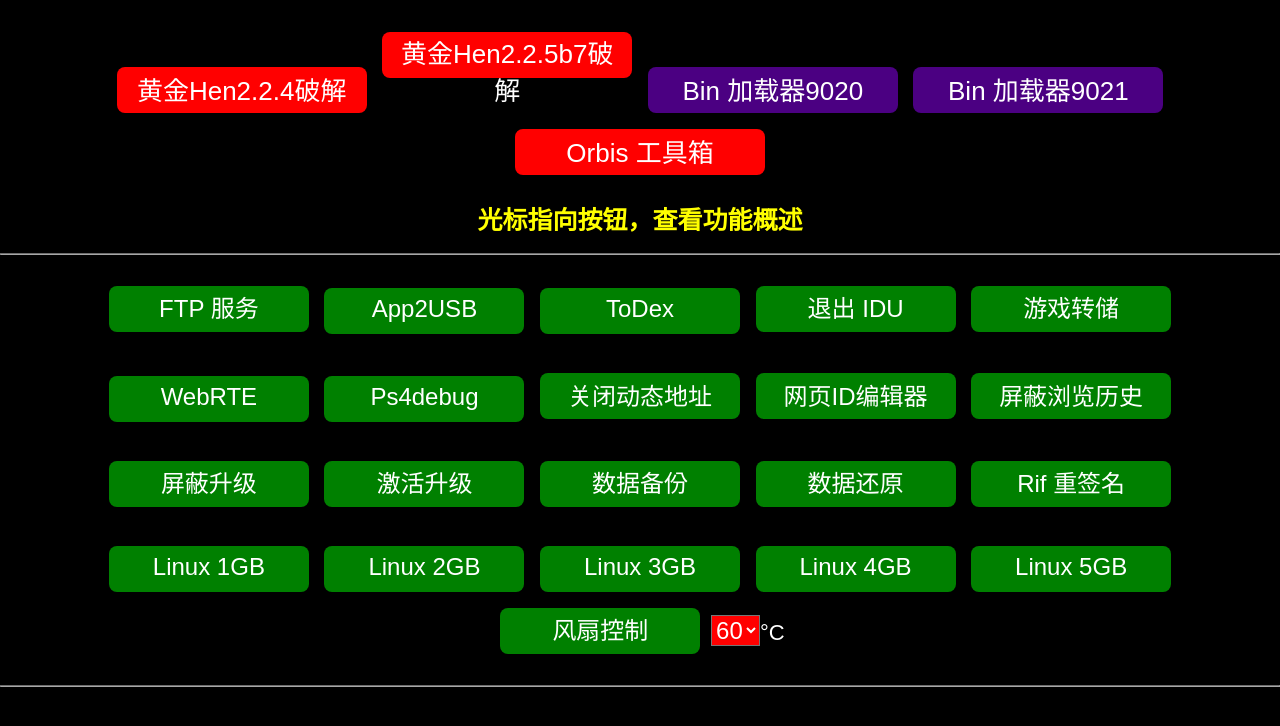
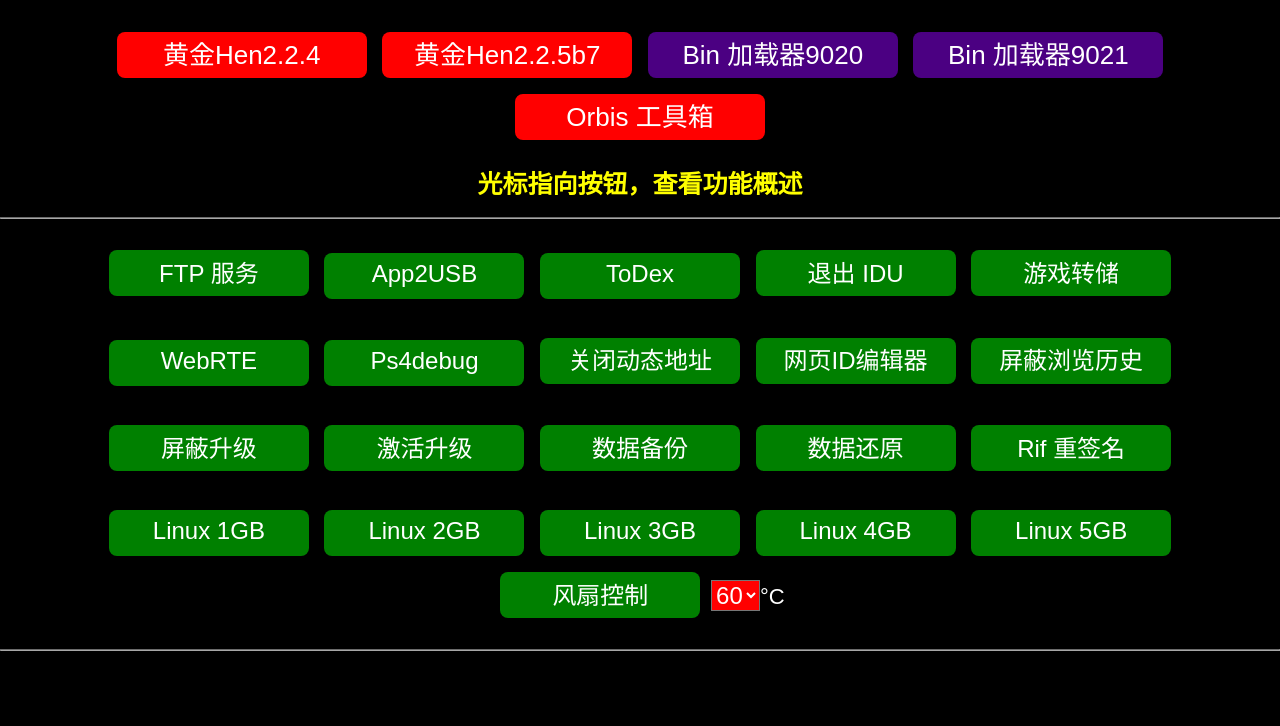
Before and after one commit to yhn21/p, a plain HTML site: page 9v9/index.html in a window 1280 px wide. Shown: the part 74-800 px from the top of the page. Drawn offline with Linux system fonts and the light colour scheme.

Commit message:
Update index.html

```diff
--- a/9v9/index.html
+++ b/9v9/index.html
@@ -665,8 +665,8 @@ gtav.style.display = "none";
 <div id=all style="text-align:center;">
 
 
-<button class="btn2"  id="button-Payload" onMouseOver="progress.innerHTML='goldhen2.2.4 运行游戏'"; onmouseout="progress.innerHTML='光标指向按钮，查看功能概述'" type="button" onclick="goldhen3()"   > 黄金Hen2.2.4破解 </button>
-<button class="btn2"  id="button-Payload" onMouseOver="progress.innerHTML='goldhen2.2.5b7 运行游戏，可显示游戏版本号'"; onmouseout="progress.innerHTML='光标指向按钮，查看功能概述'" type="button" onclick="goldhen1()"   > 黄金Hen2.2.5b7破解 </button>
+<button class="btn2"  id="button-Payload" onMouseOver="progress.innerHTML='goldhen2.2.4 运行游戏'"; onmouseout="progress.innerHTML='光标指向按钮，查看功能概述'" type="button" onclick="goldhen3()"   > 黄金Hen2.2.4 </button>
+<button class="btn2"  id="button-Payload" onMouseOver="progress.innerHTML='goldhen2.2.5b7 运行游戏，可显示游戏版本号'"; onmouseout="progress.innerHTML='光标指向按钮，查看功能概述'" type="button" onclick="goldhen1()"   > 黄金Hen2.2.5b7 </button>
 <button class="btn3"  id="button-Payload" onMouseOver="progress.innerHTML='Bin加载器，端口9020 制作:Sleirsgoevy'"; onmouseout="progress.innerHTML='光标指向按钮，查看功能概述'" type="button" onclick="Bloader()"   > Bin 加载器9020 </button>
 <button class="btn3"  id="button-Payload" onMouseOver="progress.innerHTML='Bin加载器，端口9021 制作:Sleirsgoevy'"; onmouseout="progress.innerHTML='光标指向按钮，查看功能概述'" type="button" onclick="Mloader()"   > Bin 加载器9021 </button>
 <button class="btn2"  id="button-Payload" onMouseOver="progress.innerHTML='请先进行黄金Hen破解。Orbiso工具箱，实时显示温度等插件。BY: Legendary OSM。(汉化:上帝右手)'"; onmouseout="progress.innerHTML='光标指向按钮，查看功能概述'" type="button" onclick="load_Orbis()"   > Orbis 工具箱 </button>
```
